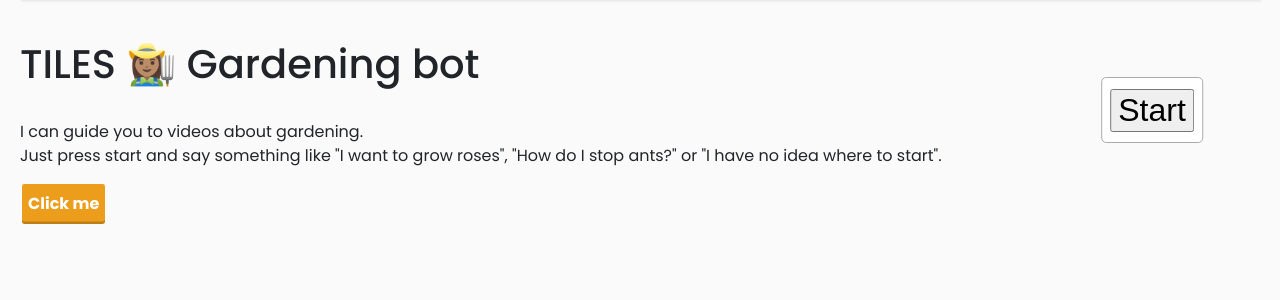
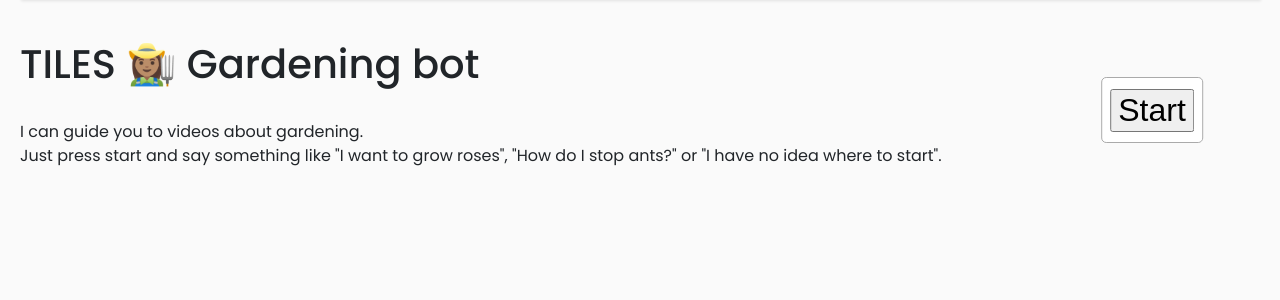
Before and after one commit to translatorswb/web-demos, a FastAPI app: page /tiles in a window 1280 px wide. Shown: the part 130-430 px from the top of the page. Run offline with FastAPI, Linux system fonts and the light colour scheme; some libraries are stand-ins or nearby versions.

Commit message:
remove button

```diff
--- a/templates/tiles.html
+++ b/templates/tiles.html
@@ -31,7 +31,7 @@ vosk-recognizer {
 </style>
 <vosk-recognizer model-url="model-en-small.tar.gz" oneshot></vosk-recognizer>
 
-<button onclick="stopVideo();return false;">Click me</button>
+<!-- <button onclick="stopVideo();return false;">Click me</button> -->
 <div id="video" style="position: fixed;left:50%; transform: translate(-50%, 0%);"></div>
 
 
```
